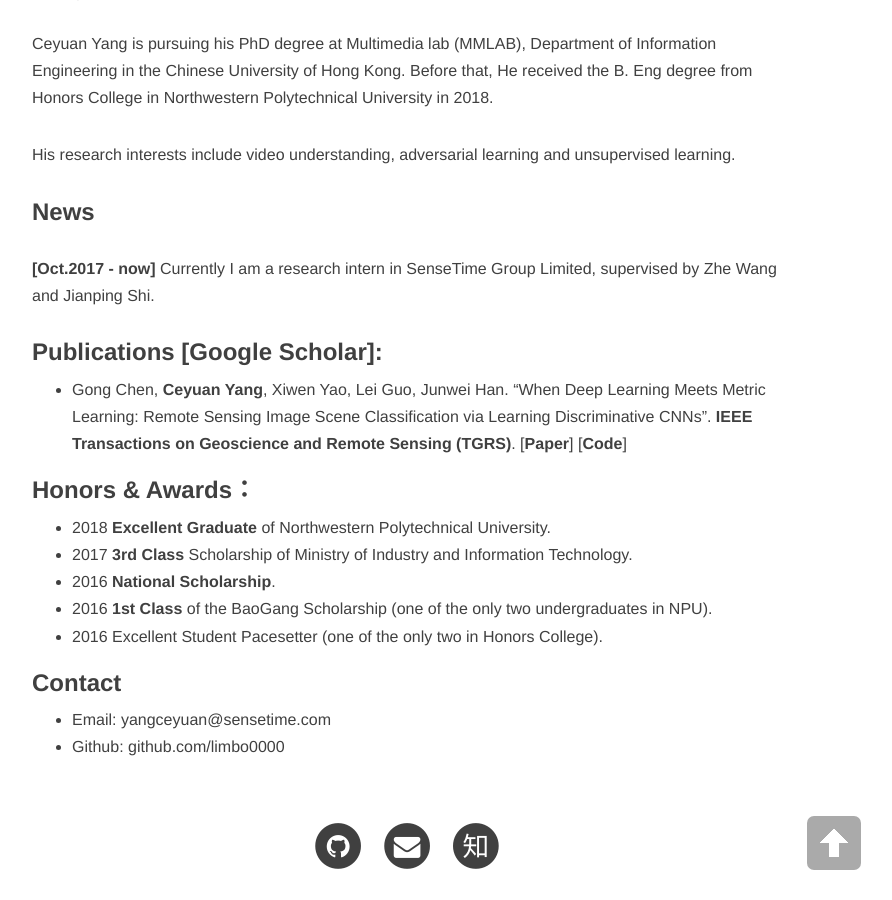
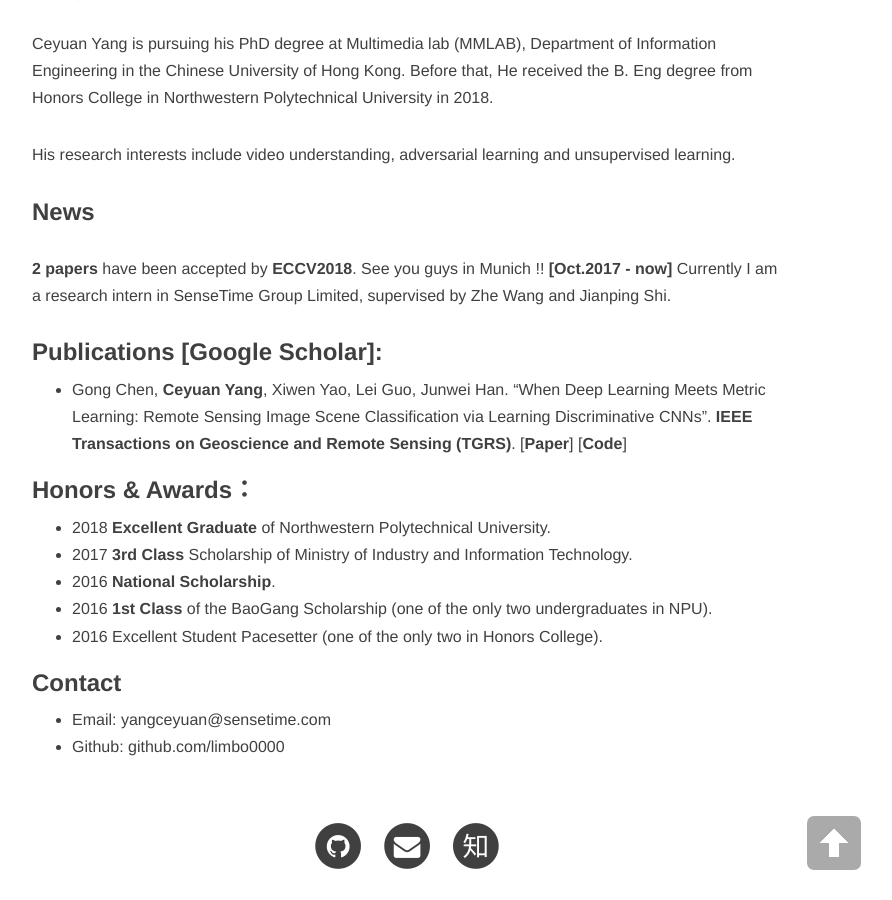
Before and after one commit to trchen12/trchen12.github.io, a Jekyll site: the page built from about.md, in a window 1280 px wide and 900 px high, scrolled down 547 px. Shown: the whole window, without its empty margins (233-1125 px from the left). Built offline with Jekyll 4.4.1, drawn with Linux system fonts in a browser that asks for light colours; nearby versions of some CDN libraries; comment, search, counter and statistics services are not loaded.

Commit message:
Update about.md

```diff
--- a/about.md
+++ b/about.md
@@ -12,6 +12,7 @@ Ceyuan Yang is pursuing his PhD degree at [Multimedia lab (MMLAB)](http://mmlab.
 His research interests include video understanding, adversarial learning and unsupervised learning.
 
 ### News
+**2 papers**  have been accepted by **ECCV2018**. See you guys in Munich !!
 **[Oct.2017 - now]** Currently I am a research intern in [SenseTime Group Limited](https://www.sensetime.com/), supervised by [Zhe Wang](http://www.ee.cuhk.edu.hk/~zwang/) and [Jianping Shi](http://shijianping.me/).
 
 ### Publications [[Google Scholar](https://scholar.google.com.hk/citations?hl=zh-TW&user=Rfj4jWoAAAAJ&view_op=list_works&gmla=AJsN-F4cbwn2BxbxEqAVrZvFbYCb9xhemNwPSdbWoRBLR7uixoeKEpAGSVr9WfByTZ84Y4mdu8ZqXtAoTAHOISA4uYnrPMlkBro6o75XfFo_DpPBZ0xxNts)]:
```
